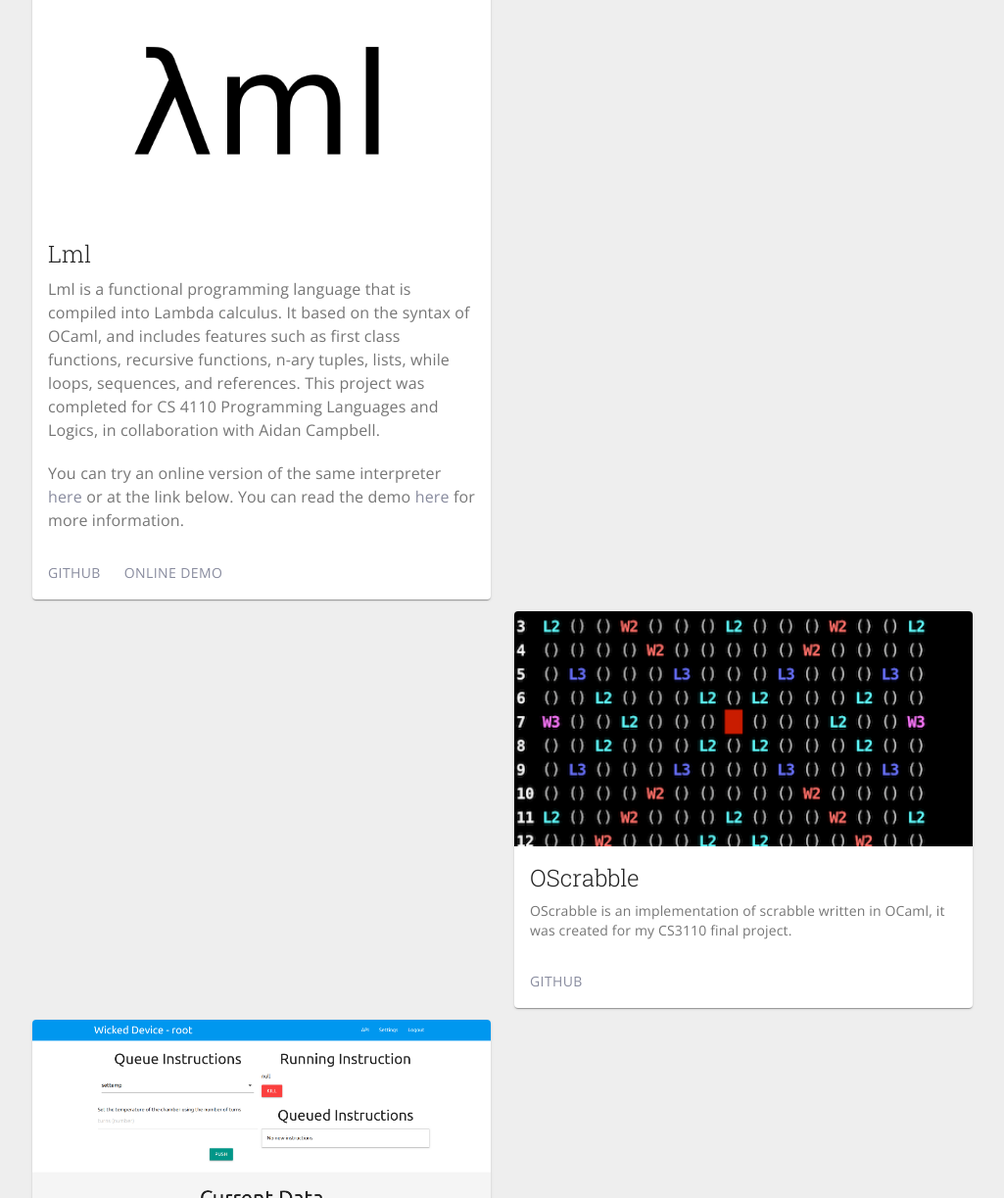
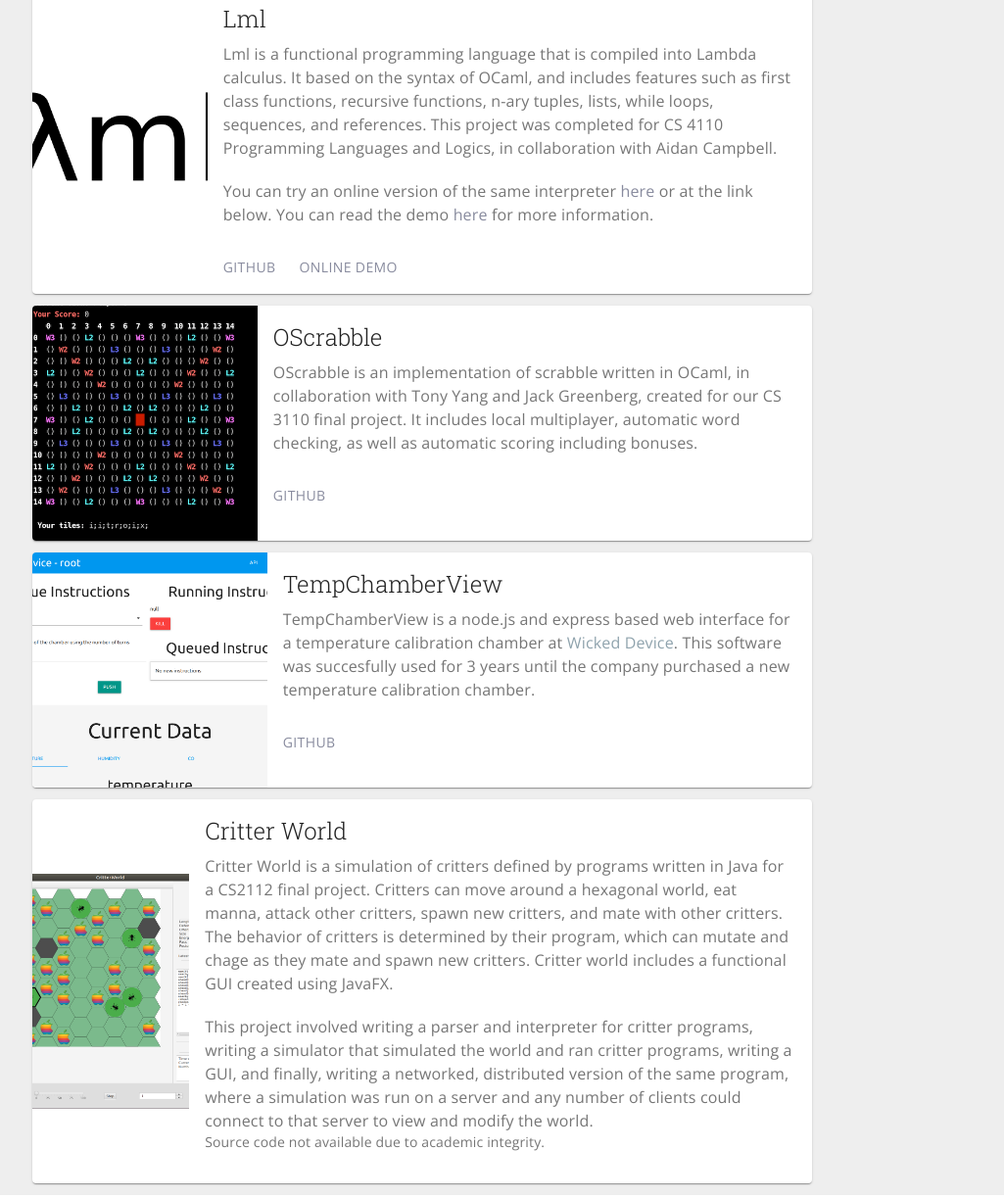
Before and after one commit to chrisco210/PersonalWebsiteV3, a Gatsby site: page / in a window 1280 px wide. Shown: the part 1045-2268 px from the top of the page at 98% size, without its empty margins (127-1152 px from the left). Built offline with nearby package versions, Linux system fonts and the light colour scheme; Gatsby itself is replaced by a stand-in of ours.

Commit message:
Reformat project cards

```diff
--- a/src/components/ProjectCard.js
+++ /dev/null
@@ -1,63 +0,0 @@
-import React from "react"
-import { makeStyles } from "@material-ui/core/styles"
-import Card from "@material-ui/core/Card"
-import CardActionArea from "@material-ui/core/CardActionArea"
-import CardActions from "@material-ui/core/CardActions"
-import CardContent from "@material-ui/core/CardContent"
-import CardMedia from "@material-ui/core/CardMedia"
-import Button from "@material-ui/core/Button"
-import Typography from "@material-ui/core/Typography"
-
-const useStyles = makeStyles({
-  root: {
-    maxWidth: 750,
-    maxHeight: 750,
-  },
-  media: {
-    height: "30vh",
-  },
-  grow: {
-    flexGrow: 1,
-  },
-})
-
-export default function ProjectCard(props) {
-  const classes = useStyles()
-
-  return (
-    <React.Fragment>
-      <Card className={classes.root}>
-        <CardActionArea>
-          <CardMedia
-            className={classes.media}
-            alt={props.image.alttext}
-            image={props.image.url}
-            title={props.image.imagetitle}
-          />
-          <CardContent>
-            <Typography gutterBottom variant="h5" component="h2">
-              {props.name}
-            </Typography>
-            <Typography variant="body2" color="textSecondary" component="p">
-              {props.desc}
-            </Typography>
-          </CardContent>
-        </CardActionArea>
-        <CardActions>
-          {props.links.map(e => {
-            return (
-              <Button
-                href={e.href}
-                color="primary"
-                key={e.name}
-                target="_blank"
-              >
-                {e.name}
-              </Button>
-            )
-          })}
-        </CardActions>
-      </Card>
-    </React.Fragment>
-  )
-}
--- a/src/components/projects/ProjectCard.js
+++ b/src/components/projects/ProjectCard.js
@@ -10,14 +10,18 @@ import Typography from "@material-ui/core/Typography"
 
 const useStyles = makeStyles({
   root: {
-    maxWidth: 750,
-    maxHeight: 750,
+    //maxWidth: 750,
+    //maxHeight: 750,
+    display: "flex",
   },
   media: {
     height: "30vh",
   },
   grow: {
     flexGrow: 1,
+  },
+  content: {
+    //flex: "1 0 auto",
   },
 })
 
@@ -28,14 +32,14 @@ export default function ProjectCard(props) {
     <React.Fragment>
       <Card className={classes.root}>
         <CardActionArea>
-          {props.image ? (
           <CardMedia
             className={classes.media}
             alt={props.image.alttext}
             image={props.image.url}
             title={props.image.imagetitle}
           />
-          ) : null}
+        </CardActionArea>
+        <div className={classes.content}>
           <CardContent>
             <Typography gutterBottom variant="h5" component="h2">
               {props.name}
@@ -44,7 +48,6 @@ export default function ProjectCard(props) {
               {props.desc}
             </Typography>
           </CardContent>
-        </CardActionArea>
           <CardActions>
             {props.links.map(e => {
               return (
@@ -59,6 +62,7 @@ export default function ProjectCard(props) {
               )
             })}
           </CardActions>
+        </div>
       </Card>
     </React.Fragment>
   )
--- a/src/components/projects/ProjectPanel.js
+++ b/src/components/projects/ProjectPanel.js
@@ -1,5 +1,5 @@
 import React from "react"
-import ProjectCard from "../ProjectCard"
+import ProjectCard from "./ProjectCard"
 
 import { Grid } from "@material-ui/core"
 import {
@@ -87,21 +87,21 @@ export default function ProjectPanel(props) {
   return (
     <React.Fragment>
       {props.proj.map((e, i) => {
-        let left = i % 2 === 0
+        let left = 0
         return (
           <div key={i}>
             <Grid
               container
               spacing={3}
               direction="column"
-              alignItems={left ? "flex-start" : "flex-end"}
+              alignItems={"flex-start"}
             >
               <Grid
                 item
                 className={classes.cardContainer}
                 sm={12}
                 md={12}
-                lg={6}
+                lg={10}
               >
                 <ProjectCard
                   name={e.name}
--- a/src/pages/index.js
+++ b/src/pages/index.js
@@ -193,9 +193,14 @@ const projects = [
   },
   {
     name: "OScrabble",
-    desc:
-      "OScrabble is an implementation of scrabble written in OCaml, " +
-      "it was created for my CS3110 final project.",
+    desc: (
+      <Typography variant="body1">
+        OScrabble is an implementation of scrabble written in OCaml, in
+        collaboration with Tony Yang and Jack Greenberg, created for our CS 3110
+        final project. It includes local multiplayer, automatic word checking,
+        as well as automatic scoring including bonuses.
+      </Typography>
+    ),
     image: {
       url: "/images/oscrabble.png",
       alttext: "Screenshot of OScrabble",
@@ -251,6 +256,9 @@ const projects = [
           and any number of clients could connect to that server to view and
           modify the world.
         </Typography>
+        <Typography variant="body2">
+          Source code not available due to academic integrity.
+        </Typography>
       </React.Fragment>
     ),
     image: {
@@ -282,7 +290,9 @@ export default function Home() {
         <ProjectPanel proj={projects}></ProjectPanel>
       </Box>
 
-      {/* <Box id="work" className={classes.flex}></Box> */}
+      <Box id="work" className={classes.flex}>
+        <Typography variant="h1">Experience</Typography>
+      </Box>
 
       <Box id="contact" className={[classes.flex]}>
         <TitledList title={contacts.title} items={contacts.items} />
```
Lines whose indentation alone changed are shown as unchanged.
